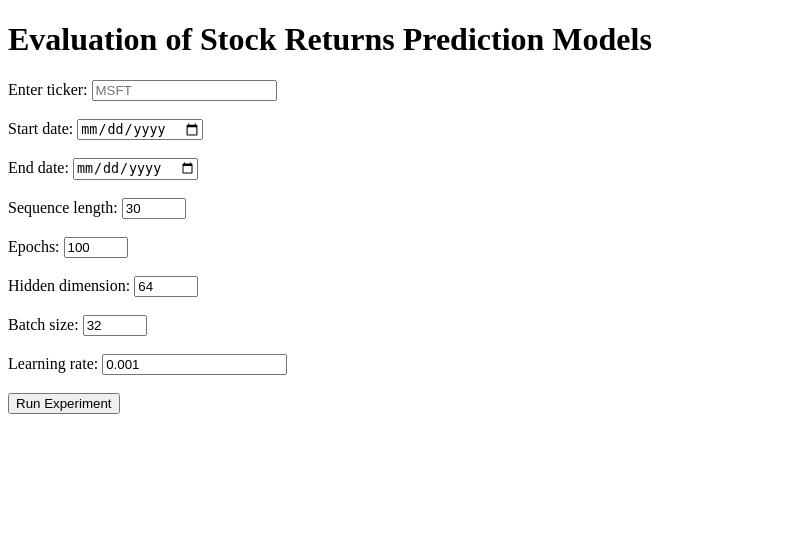
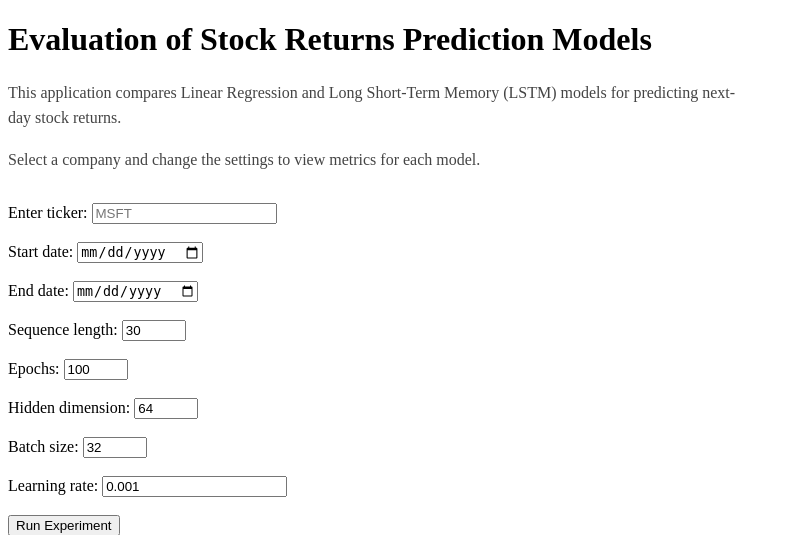
Before and after one commit to lilyrobertsa-prog/Stock_Prediction_LSTM, a Flask app: page / in a window 1280 px wide. Shown: the top 535 px of the page, without its empty margins (0-790 px from the left). Run offline with Flask 3, Linux system fonts and the light colour scheme.

Commit message:
Improve README documentation and add description to webpage

```diff
--- a/app.py
+++ b/app.py
@@ -8,17 +8,13 @@ from plots import prediction_plot, error_plot, metric_plot
 from database import get_experiments, initialise_database
 
 app = Flask(__name__, template_folder = 'templates')
-
+initialise_database()
 
 print("Looking for templates in:", os.path.abspath(app.template_folder))
 print("Files there:", os.listdir(app.template_folder))
 
-
-from flask import Flask, render_template, request
-from main import run_experiment
-
-app = Flask(__name__)
-initialise_database()
+print("Running app from:", os.path.abspath(__file__))
+print("Template folder:", os.path.abspath("templates"))
 
 @app.route("/history")
 def history():
--- a/templates/history.html
+++ b/templates/history.html
@@ -54,6 +54,8 @@
                     <th>Test RMSE</th>
                     <th>Test MAE</th>
                     <th>Direction accuracy</th>
+
+                    <th>Selected features</th>
                 </tr>
             </thead>
 
@@ -92,6 +94,10 @@
                                 experiment.directional_accuracy * 100
                             ) }}%
                         </td>
+
+                        <td>
+                            {{ experiment.selected_features }}
+                        </td>
                     </tr>
                 {% endfor %}
             </tbody>
--- a/templates/index.html
+++ b/templates/index.html
@@ -3,6 +3,13 @@
 <head>
     <title>Evaluation of Stock Returns Prediction Models</title>
     <style>
+
+    .website-description {
+        max-width: 750px;
+        margin-bottom: 30px;
+        line-height: 1.6;
+        color: #444;
+    }
 
     .error-message {
         background-color: #f8d7da;
@@ -55,13 +62,22 @@
     </style>
 </head>
 
-<script>
-document.getElementById("predictionForm").addEventListener("submit", function () {
-    document.getElementById("loading").style.display = "block";
-});
-</script>
+
 <body>
     <h1>Evaluation of Stock Returns Prediction Models</h1>
+
+    <section class="website-description">
+        <p>
+            This application compares Linear Regression and Long Short-Term Memory
+            (LSTM) models for predicting next-day stock returns.
+
+        </p>
+
+        <p>
+            Select a company and change the settings to view metrics for each model.
+        </p>
+
+    </section>
 
     <form id = "predictionForm" method="POST">
         <label>Enter ticker:</label>
@@ -132,6 +148,7 @@ document.getElementById("predictionForm").addEventListener("submit", function ()
         <p>LSTM Test RMSE: {{ results.lstm_test_rmse }}</p>
         <p>LSTM Direction Accuracy: {{ results.lstm_direction_accuracy }}</p>
         <p>LSTM Average Absolute Error: {{ results.abs_error_l }}</p>
+        <p>Selected features: {{ results.selected_features }}</p>
     {% endif %}
 
     {% if prediction_graph %}
```
Also changed, not shown: main.py (+6 -2 lines), README.md, image-1.png (deleted), images/SQLite_database.png (added), images/error_plot.png (added), images/input.png (added), images/metric_plot.png (added), images/output.png (added), images/prediction_plot.png (added), saved_data/AAPL.csv, stock_models.db.
